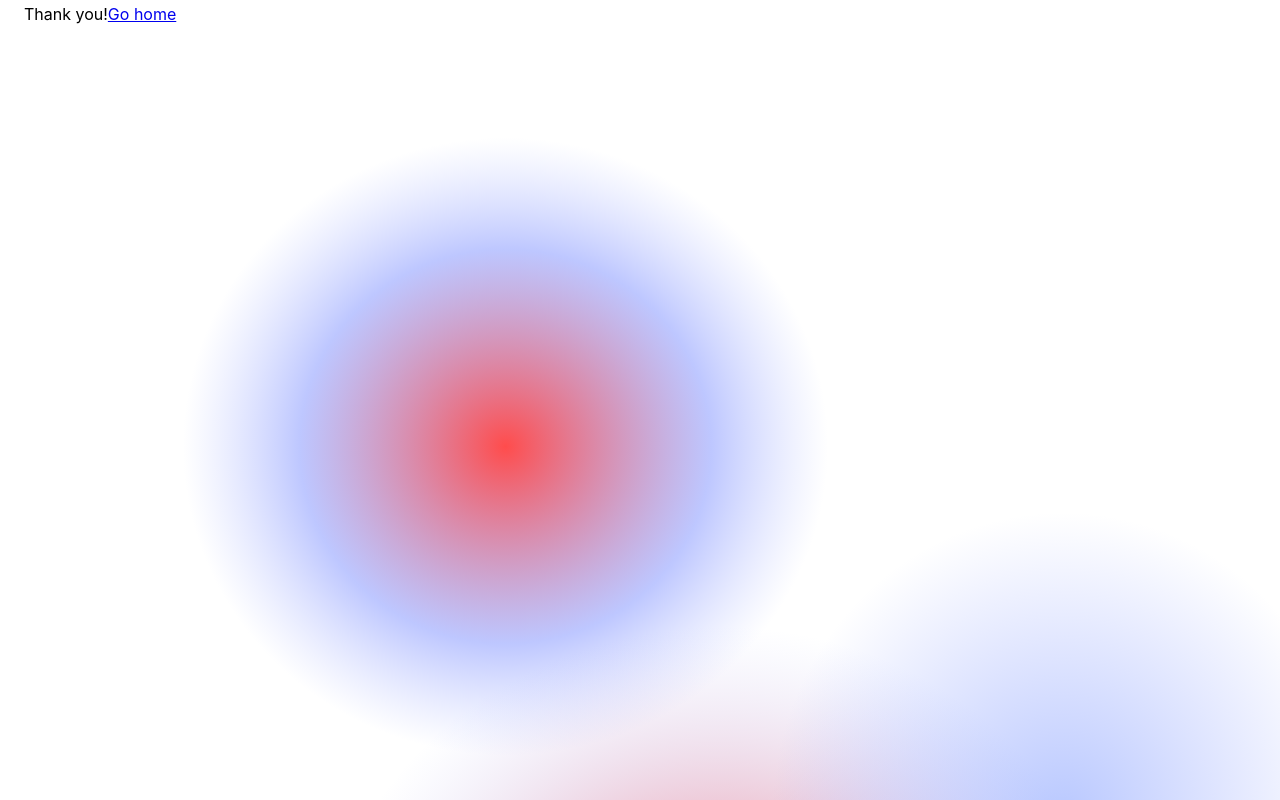
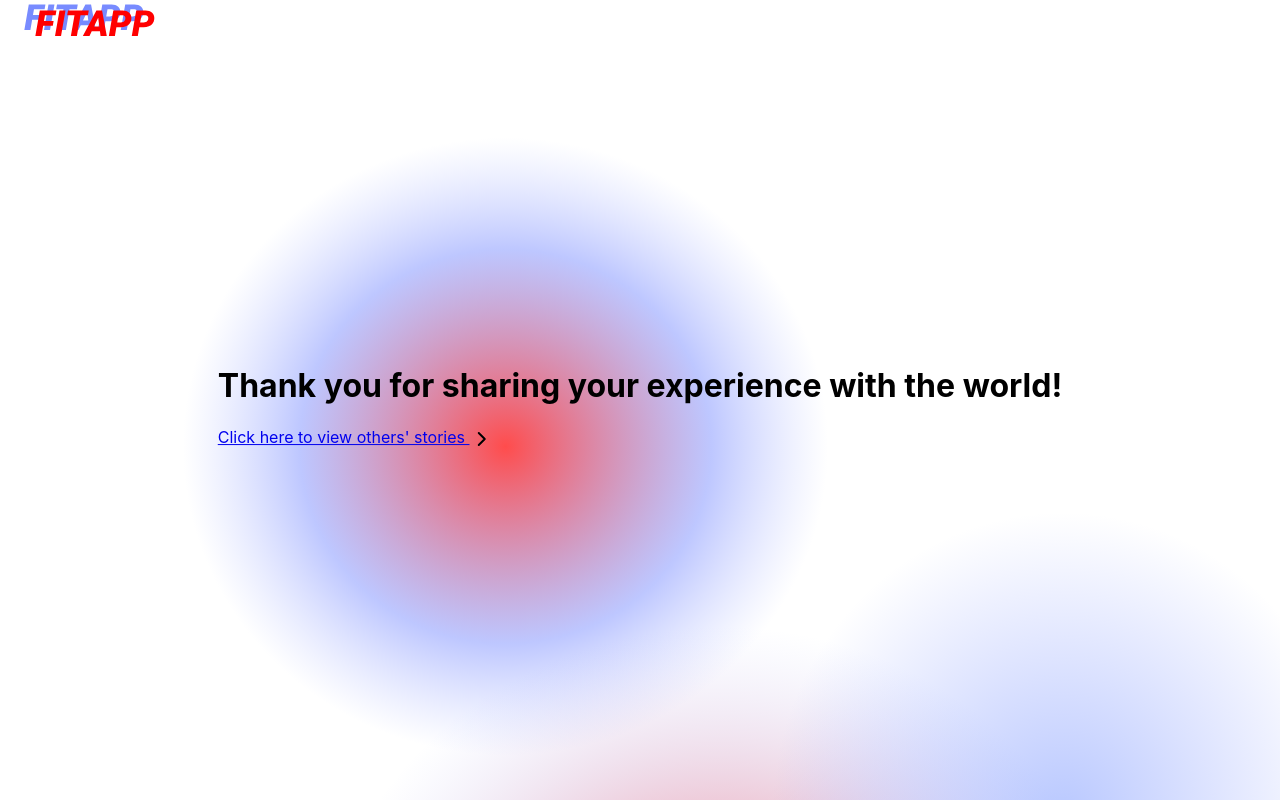
Before and after one commit to allenchen0705/fitapp, a React (Create React App) app in the folder my-app/: page /thankyou in a window 1280 px wide. Built offline with nearby package versions, Linux system fonts and the light colour scheme.

Commit message:
thank you page

```diff
--- a/my-app/package.json
+++ b/my-app/package.json
@@ -8,6 +8,7 @@
     "@testing-library/user-event": "^12.8.3",
     "react": "^17.0.2",
     "react-dom": "^17.0.2",
+    "react-feather": "^2.0.9",
     "react-router-dom": "^5.3.0",
     "react-scripts": "4.0.3",
     "web-vitals": "^1.1.2"
--- a/my-app/src/Home.js
+++ b/my-app/src/Home.js
@@ -5,7 +5,7 @@ function Home() {
   return (
     <body>
       <header className="container">
-        <Logo className="logo"/>
+        <Logo className="logo" />
       </header>
       <div className="Home">
         This is the Home.
--- /dev/null
+++ b/my-app/src/ThankYou.css
@@ -0,0 +1,17 @@
+.center {
+    margin: 0;
+    position: absolute;
+    top: 50%;
+    left: 50%;
+    margin-right: -50%;
+    transform: translate(-50%, -50%)
+}
+
+.logo {
+    margin-left: auto;
+}
+
+.goHome {
+    position: relative;
+    bottom: 8px;
+}
--- a/my-app/src/ThankYou.js
+++ b/my-app/src/ThankYou.js
@@ -1,12 +1,19 @@
-// import './ThankYou.css';
+import './ThankYou.css';
+import { ChevronRight } from "react-feather";
+import { ReactComponent as Logo } from "./assets/logo.svg";
 
 function ThankYou() {
   return (
     <div className="ThankYou">
-      Thank you!
-      <a href="/">Go home</a>
+      <Logo className="logo" />
+      <div className="center">
+        <h1 className="Thanks">Thank you for sharing your experience with the world!</h1>
+        <a className="goHome" href="/">Click here to view others' stories </a><ChevronRight />
+      </div>
     </div>
   );
 }
 
+
+
 export default ThankYou;
```
Also changed, not shown: 1 other file (tests, documents, lock files or other folders).
